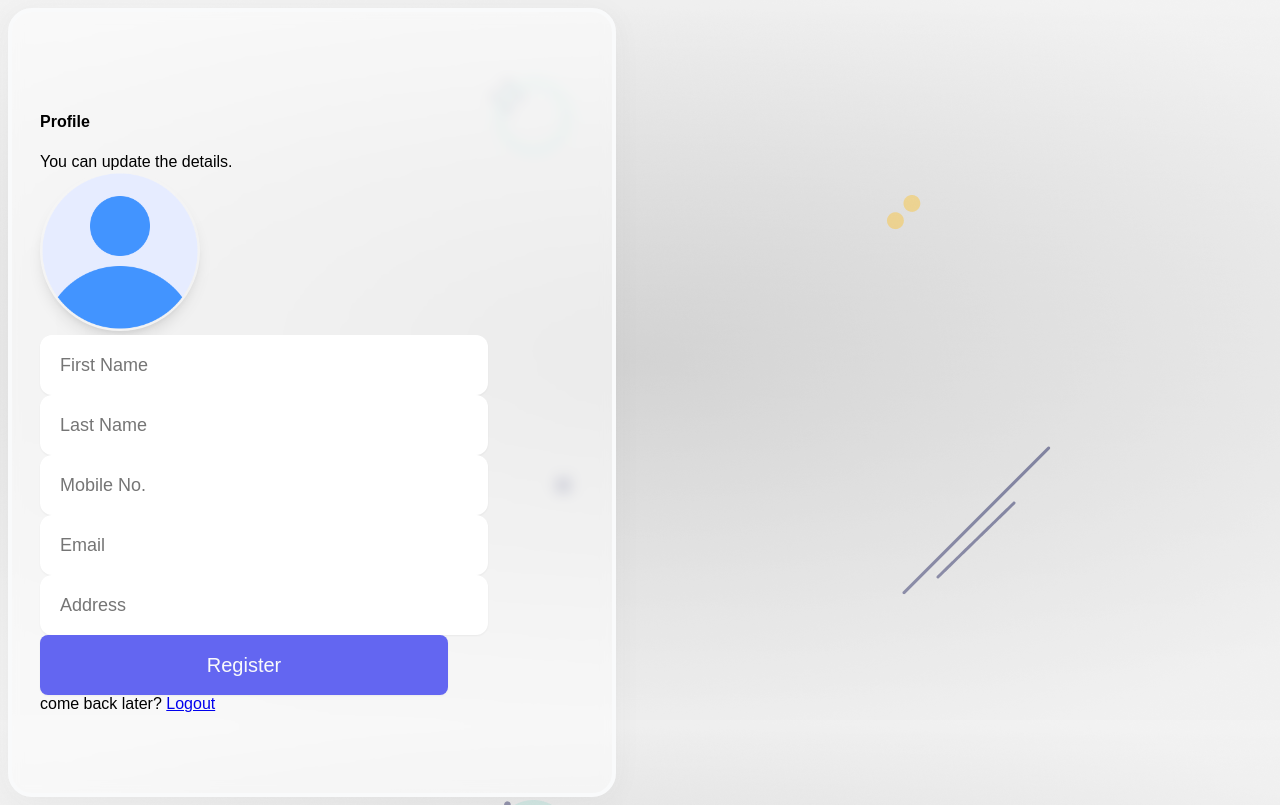
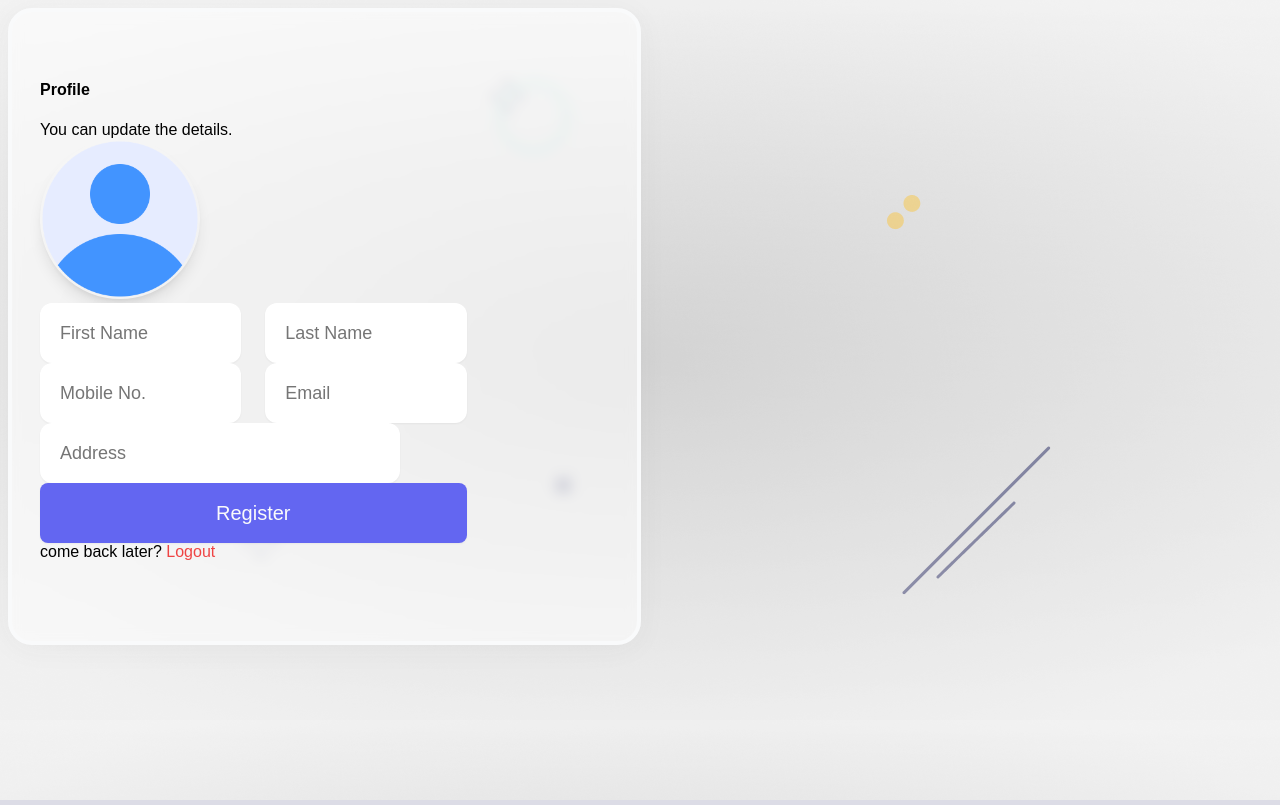
Before and after one commit to MohabbatRJ/authapp, a React (Vite) app in the folder client/: page /profile in a window 1280 px wide. Built offline with nearby package versions, Linux system fonts and the light colour scheme.

Commit message:
fixed some issue and warning

```diff
--- a/client/src/components/Password.jsx
+++ b/client/src/components/Password.jsx
@@ -27,10 +27,10 @@ export default function Password() {
 
       <div className=" flex justify-center items-center h-screen">
 
-        <div className={styles.glass}>
+        <div className={styles.glass} style={{ width: "50%" }}>
           <div className="title flex flex-col items-center">
-            <h4 className="font-5xl font-bold">Hello Again!</h4>
-            <span className="py-4 text-xl w-2/3 text-center text-gray-500">Explore More by connecting with us.</span>
+            <h4 className="text-5xl font-bold">Hello Again!</h4>
+            <span className="py-4 text-xl w-3/4 text-center text-gray-500">Explore More by connecting with us.</span>
           </div>
 
           <form onSubmit={formik.handleSubmit} className="py-1">
@@ -40,11 +40,11 @@ export default function Password() {
 
             <div className="textbox flex flex-col items-center gap-6">
               <input type="password" placeholder="Password" className={styles.textbox} {...formik.getFieldProps('password')} />
-              <button className={styles.btn} type="submit">Let's Go</button>
+              <button className={styles.btn} type="submit">Sign In</button>
             </div>
 
             <div className="text-center py-4">
-              <span className="text-gray-500">Forgot Password? <Link className="text-red-500" to="/recovery">Recover Now</Link> </span>
+              <span className="text-gray-500">Forgot Password? <Link className={styles.btn_link} to="/recovery">Recover Now</Link> </span>
             </div>
           </form>
         </div>
--- a/client/src/components/Profile.jsx
+++ b/client/src/components/Profile.jsx
@@ -44,10 +44,10 @@ export default function Profile() {
 
       <div className=" flex justify-center items-center h-screen">
 
-        <div className={`${styles.glass} ${extend.glass}`}>
+        <div className={`${styles.glass} ${extend.glass}`} style={{ width: "45%", paddingTop: '3em' }}>
           <div className="title flex flex-col items-center">
-            <h4 className="font-5xl font-bold">Profile</h4>
-            <span className="py-4 text-xl w-2/3 text-center text-gray-500">You can update the details.</span>
+            <h4 className="text-5xl font-bold">Profile</h4>
+            <span className="py-4 text-xl w-3/4 text-center text-gray-500">You can update the details.</span>
           </div>
 
           <form onSubmit={formik.handleSubmit} className="py-1">
@@ -61,23 +61,23 @@ export default function Profile() {
 
             <div className="textbox flex flex-col items-center gap-6">
 
-              <div className="name flex w-3/4 gap-10">
+              <div className={extend.name}>
                 <input type="text" placeholder="First Name" className={`${styles.textbox} ${extend.textbox}`} {...formik.getFieldProps('firstName')} />
                 <input type="text" placeholder="Last Name" className={`${styles.textbox} ${extend.textbox}`} {...formik.getFieldProps('lastName')} />
               </div>
 
-              <div className="name flex w-3/4 gap-10">
+              <div className={extend.name}>
                 <input type="text" placeholder="Mobile No." className={`${styles.textbox} ${extend.textbox}`} {...formik.getFieldProps('mobile')} />
                 <input type="text" placeholder="Email" className={`${styles.textbox} ${extend.textbox}`} {...formik.getFieldProps('email')} />
               </div>
-
-              <input type="text" placeholder="Address" className={`${styles.textbox} w-2/3`} {...formik.getFieldProps('address')} />
-              <button className={styles.btn} type="submit">Register</button>
-
+              <div className={extend.name}>
+                <input type="text" placeholder="Address" className={`${styles.textbox} ${extend.textbox} w-full`} {...formik.getFieldProps('address')} />
+              </div>
+                <button className={`${styles.btn} ${extend.textbox}`} type="submit">Register</button>
             </div>
 
             <div className="text-center py-4">
-              <span className="text-gray-500">come back later? <Link className="text-red-500" to="/">Logout</Link> </span>
+              <span className="text-gray-500">come back later? <Link className={styles.btn_link} to="/">Logout</Link> </span>
             </div>
           </form>
         </div>
--- a/client/src/components/Recovery.jsx
+++ b/client/src/components/Recovery.jsx
@@ -11,23 +11,23 @@ export default function Recovery() {
 
       <div className=" flex justify-center items-center h-screen">
 
-        <div className={styles.glass}>
+        <div className={styles.glass} style={{ width: "50%" }}>
           <div className="title flex flex-col items-center">
-            <h4 className="font-5xl font-bold">Recovery</h4>
-            <span className="py-4 text-xl w-2/3 text-center text-gray-500">Enter OTP to recover password.</span>
+            <h4 className="text-5xl font-bold">Recovery</h4>
+            <span className="py-4 text-xl w-3/4 text-center text-gray-500">Enter OTP to recover password.</span>
           </div>
 
           <form className="py-1">
             <div className="textbox flex flex-col items-center gap-6">
-              <div className="input text-center">
-                <span className="py-4 text-sm text-left text-gray-500">Enter 6 digit OTP sent to your email address</span>
+              <div className="input text-center w-full">
+                <span className="block py-4 text-sm text-center text-gray-500">Enter 6 digit OTP sent to your email address</span>
                 <input type="text" placeholder="OTP" className={styles.textbox} />
               </div>
-              <button className={styles.btn} type="submit">Let's Go</button>
+              <button className={styles.btn} type="submit">Let&#39;s Go</button>
             </div>
 
             <div className="text-center py-4">
-              <span className="text-gray-500">Can't get OTP? <button className={`text-red-500 ${styles.btn_link}`} >Resend</button> </span>
+              <span className="text-gray-500">Can&#39;t get OTP? <button className={styles.btn_link}  >Resend</button> </span>
             </div>
           </form>
         </div>
--- a/client/src/components/Register.jsx
+++ b/client/src/components/Register.jsx
@@ -41,10 +41,10 @@ export default function Register() {
 
       <div className=" flex justify-center items-center h-screen">
 
-        <div className={styles.glass}>
+        <div className={styles.glass} style={{ width: "45%", paddingTop: '3em' }}>
           <div className="title flex flex-col items-center">
-            <h4 className="font-5xl font-bold">Register</h4>
-            <span className="py-4 text-xl w-2/3 text-center text-gray-500">Happy to join you!</span>
+            <h4 className="text-5xl font-bold">Register</h4>
+            <span className="py-4 text-xl w-3/4 text-center text-gray-500">Happy to join you!</span>
           </div>
 
           <form onSubmit={formik.handleSubmit} className="py-1">
@@ -66,7 +66,7 @@ export default function Register() {
             </div>
 
             <div className="text-center py-4">
-              <span className="text-gray-500">Already Reister? <Link className="text-red-500" to="/">Login Now</Link> </span>
+              <span className="text-gray-500">Already Reister? <Link className={styles.btn_link} to="/">Login Now</Link> </span>
             </div>
           </form>
         </div>
--- a/client/src/components/Reset.jsx
+++ b/client/src/components/Reset.jsx
@@ -1,4 +1,3 @@
-import { Link } from "react-router-dom"
 import { Toaster } from 'react-hot-toast'
 import { useFormik } from 'formik'
 import { resetPasswordValidate } from "../helper/validate"
@@ -25,12 +24,12 @@ export default function Reset() {
 
       <Toaster position="top-center" reverseOrder={false}></Toaster>
 
-      <div className=" flex justify-center items-center h-screen">
+      <div className=" flex justify-center items-center h-auto sm:h-screen">
 
-        <div className={styles.glass}>
+        <div className={styles.glass} style={{ width: "50%" }}>
           <div className="title flex flex-col items-center">
-            <h4 className="font-5xl font-bold">Reset</h4>
-            <span className="py-4 text-xl w-2/3 text-center text-gray-500">Enter new password.</span>
+            <h4 className="text-5xl font-bold">Reset</h4>
+            <span className="py-4 text-xl w-3/4 text-center text-gray-500">Enter new password.</span>
           </div>
 
           <form onSubmit={formik.handleSubmit} className="py-1">
--- a/client/src/components/Username.jsx
+++ b/client/src/components/Username.jsx
@@ -27,10 +27,10 @@ export default function Username() {
 
       <div className=" flex justify-center items-center h-screen">
 
-        <div className={styles.glass}>
+        <div className={styles.glass} style={{ width: "50%" }}>
           <div className="title flex flex-col items-center">
-            <h4 className="font-5xl font-bold">Hello Again!</h4>
-            <span className="py-4 text-xl w-2/3 text-center text-gray-500">Explore More by connecting with us.</span>
+            <h4 className="text-5xl font-bold">Hello Again!</h4>
+            <span className="py-4 text-xl w-3/4 text-center text-gray-500">Explore More by connecting with us.</span>
           </div>
 
           <form onSubmit={formik.handleSubmit} className="py-1">
@@ -40,11 +40,11 @@ export default function Username() {
 
             <div className="textbox flex flex-col items-center gap-6">
               <input type="text" placeholder="Username" className={ styles.textbox } {...formik.getFieldProps('username')} />
-              <button className={styles.btn} type="submit">Let's Go</button>
+              <button className={styles.btn} type="submit">Let&#39;s Go</button>
             </div>
 
             <div className="text-center py-4">
-              <span className="text-gray-500">Not a Member <Link className="text-red-500" to="/register">Register Now</Link> </span>
+              <span className="text-gray-500">Not a Member <Link className={styles.btn_link} to="/register">Register Now</Link> </span>
             </div>
           </form>
         </div>
--- a/client/src/styles/Profile.module.css
+++ b/client/src/styles/Profile.module.css
@@ -1,11 +1,15 @@
-.glass{
-    @apply h-5/6 ;
+.glass {
+    /* @apply h-5/6 w-5/6; */
 }
 
-.profile_img{
+.profile_img {
     @apply w-40 cursor-pointer;
 }
 
-.textbox{
-    @apply w-3/4;
+.textbox {
+    @apply sm:w-3/4 w-full;
 }
+
+.name {
+    @apply flex sm:flex-nowrap flex-wrap w-full sm:w-3/4 gap-6;
+}
--- a/client/src/styles/Username.module.css
+++ b/client/src/styles/Username.module.css
@@ -4,7 +4,7 @@
     box-shadow: 0 4px 30px #4747470b;
     backdrop-filter: blur(7.1px);
     border: 1px solid rgba(255, 255, 255, 0.3);
-    @apply border-4 border-gray-50 shrink-0 h-auto w-[30%] rounded-3xl py-20 px-7 min-w-max;
+    @apply border-4 border-gray-50 shrink-0 h-auto w-[30%] rounded-3xl py-20 px-7 min-w-fit sm:min-w-max;
 }
 
 .profile_img {
@@ -13,7 +13,7 @@
 }
 
 .textbox {
-    @apply border-0 px-5 py-4 rounded-xl w-3/4 shadow-sm text-lg;
+    @apply border-0 px-5 py-4 rounded-xl w-4/6 shadow-sm text-lg;
     @apply focus:outline-none;
 }
 
@@ -25,14 +25,11 @@
     background-color: #ff6a6a;
 }
 
-.btn_link{
-    @apply border-0 outline-none;
+.btn_link {
+    @apply border-0 outline-none no-underline text-red-500;
+    @apply hover:cursor-pointer;
 }
 
-.btn_link:hover{
-    @apply cursor-pointer
-}
-
-input[type='file']{
+input[type='file'] {
     display: none;
 }
```
